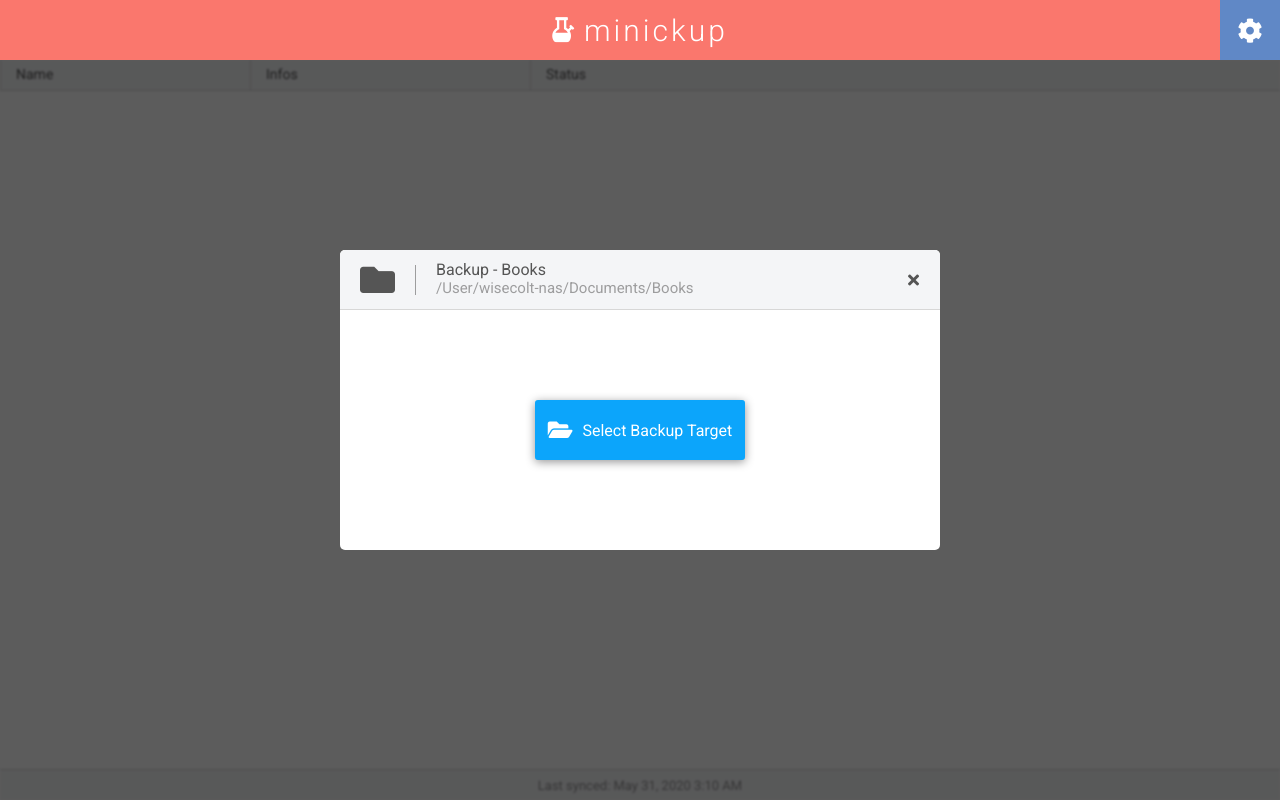
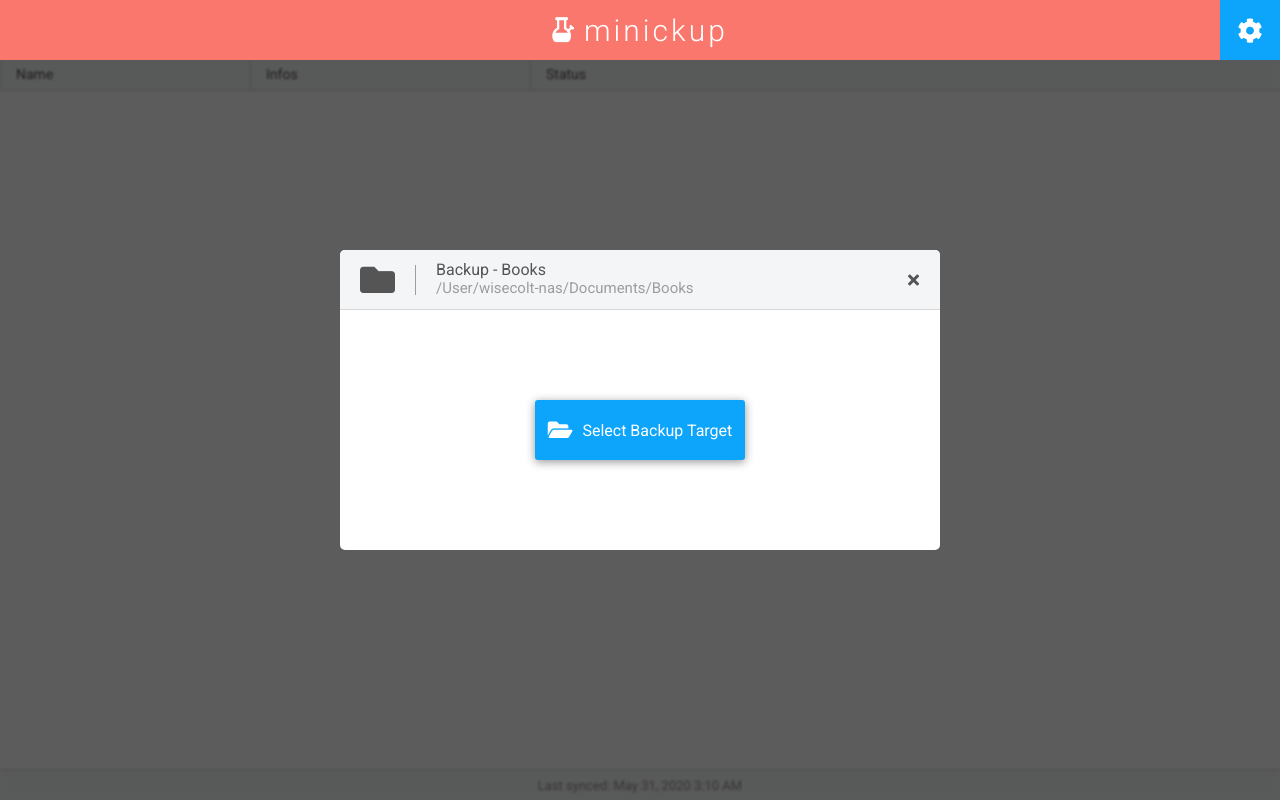
Before and after one commit to sbilketay/minickup-ui, a Vue app: page / in a window 1280 px wide. In both pictures the pointer is over the element 1250 px from the left and 30 px from the top of the page. Built offline with nearby package versions, Linux system fonts and the light colour scheme.

Commit message:
Change blue color

```diff
--- a/src/components/commons/FileRow.vue
+++ b/src/components/commons/FileRow.vue
@@ -126,6 +126,6 @@
 
 .hidden-icons .hidden-settings-icon:hover {
   color: #fff;
-  background: #6088C6;
+  background: #0ca5fb;
 }
 </style>
--- a/src/components/commons/Navbar.vue
+++ b/src/components/commons/Navbar.vue
@@ -70,7 +70,7 @@
 
 .navbar .icon:hover {
   color: #fff;
-  background: #6088C6;
+  background: #0ca5fb;
   font-size: 25px;
   padding: 0px 0px;
   width: 60px;
```
